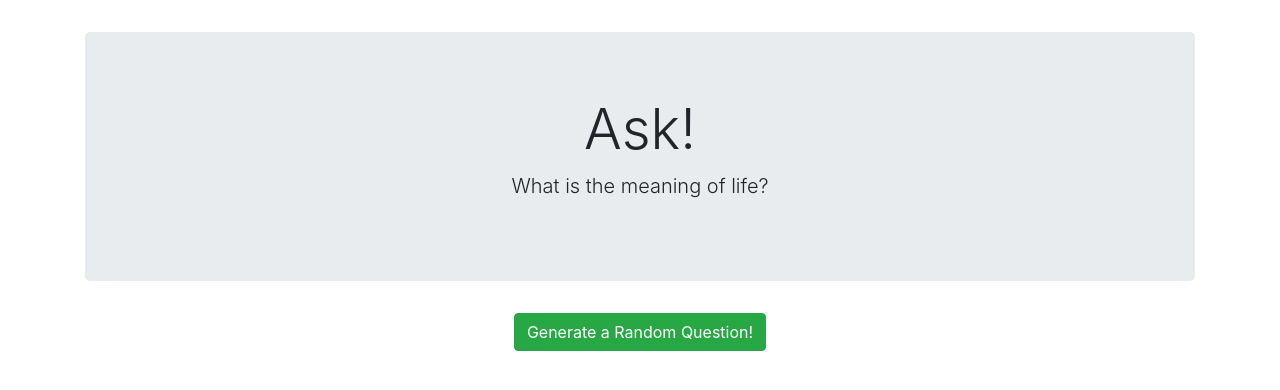
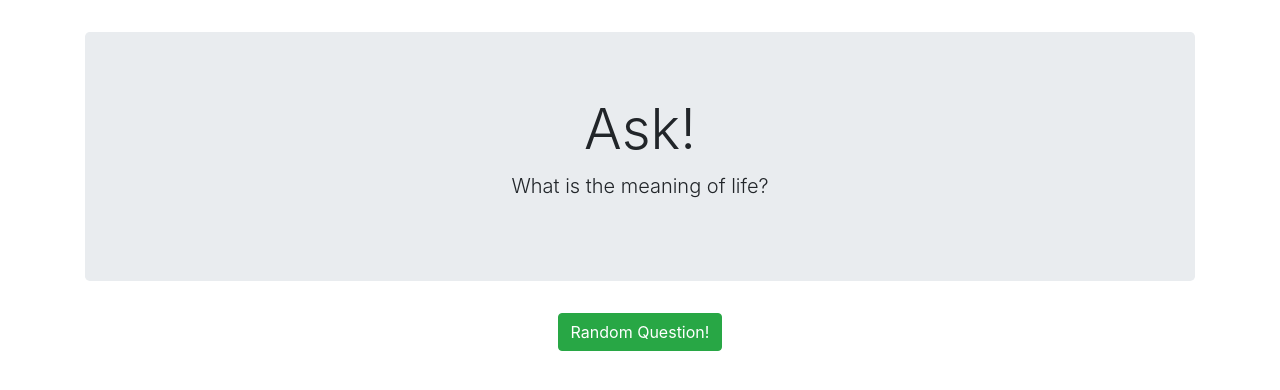
Before and after one commit to edgarpf/askme, a plain HTML site: page index.html in a window 1280 px wide. Drawn offline with nearby package versions, Linux system fonts and the light colour scheme.

Commit message:
refactoring

```diff
--- a/index.html
+++ b/index.html
@@ -27,7 +27,7 @@
 				    <h1 class="display-4">Ask!</h1>
 					<p id="question" class="lead"></p>
 				 </div>
-				<button id="button" type="button" class="btn btn-success">Generate a Random Question!</button>
+				<button id="button" type="button" class="btn btn-success">Random Question!</button>
 			</div>
 		</div>
 	</body>
```
